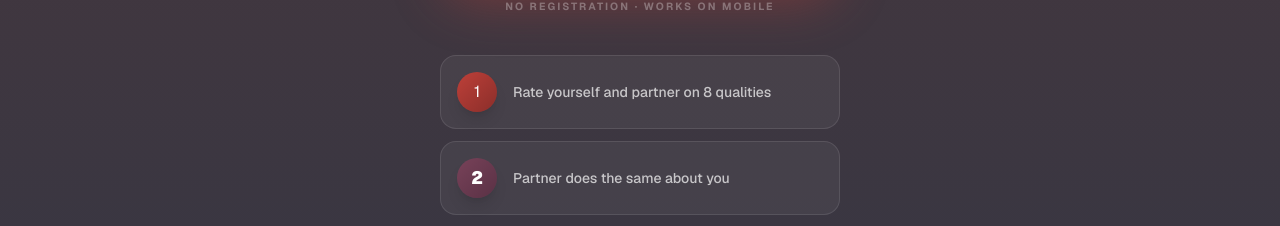
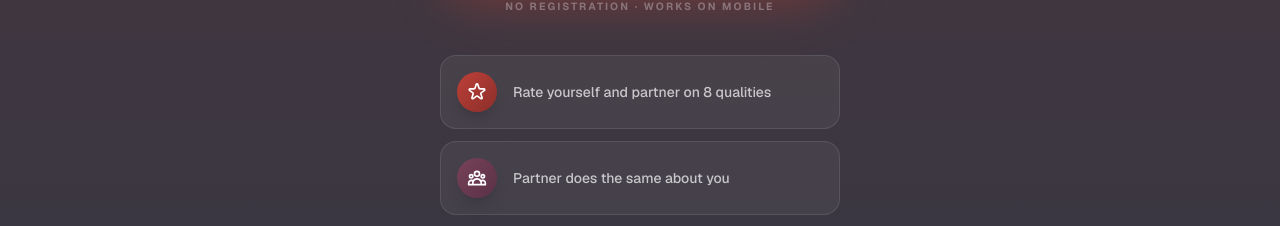
Before and after one commit to ivanshyla/knowing-you-app, a Next.js app: page / in a window 1280 px wide. Shown: the part 403-629 px from the top of the page. Built offline with nearby package versions, Linux system fonts and the light colour scheme; no server answers.

Commit message:
replace 1 and 2 with svg icons for real

```diff
--- a/app/page.tsx
+++ b/app/page.tsx
@@ -75,13 +75,17 @@ export default function HomePage() {
         <div className="mt-10 space-y-3">
           <div className="flex items-center gap-4 bg-white/5 rounded-2xl p-4 border border-white/10 group hover:bg-white/10 transition-all">
             <div className="w-10 h-10 rounded-full bg-gradient-to-br from-[#BE4039] to-[#8B2E2A] flex items-center justify-center shadow-lg group-hover:scale-110 group-hover:rotate-12 transition-all duration-300">
-              1
+              <svg className="w-5 h-5 text-white" fill="none" viewBox="0 0 24 24" stroke="currentColor" strokeWidth={2}>
+                <path strokeLinecap="round" strokeLinejoin="round" d="M11.049 2.927c.3-.921 1.603-.921 1.902 0l1.519 4.674a1 1 0 00.95.69h4.915c.969 0 1.371 1.24.588 1.81l-3.976 2.888a1 1 0 00-.363 1.118l1.518 4.674c.3.922-.755 1.688-1.538 1.118l-3.976-2.888a1 1 0 00-1.176 0l-3.976 2.888c-.783.57-1.838-.197-1.538-1.118l1.518-4.674a1 1 0 00-.363-1.118l-3.976-2.888c-.784-.57-.38-1.81.588-1.81h4.914a1 1 0 00.951-.69l1.519-4.674z" />
+              </svg>
             </div>
             <p className="text-sm text-white/70 font-medium">{t('home.step1')}</p>
           </div>
           <div className="flex items-center gap-4 bg-white/5 rounded-2xl p-4 border border-white/10 group hover:bg-white/10 transition-all">
-            <div className="w-10 h-10 rounded-full bg-gradient-to-br from-[#784259] to-[#5a3145] flex items-center justify-center text-white font-black text-lg shadow-lg group-hover:scale-110 group-hover:rotate-12 transition-all duration-300">
-              2
+            <div className="w-10 h-10 rounded-full bg-gradient-to-br from-[#784259] to-[#5a3145] flex items-center justify-center shadow-lg group-hover:scale-110 group-hover:rotate-12 transition-all duration-300">
+              <svg className="w-5 h-5 text-white" fill="none" viewBox="0 0 24 24" stroke="currentColor" strokeWidth={2}>
+                <path strokeLinecap="round" strokeLinejoin="round" d="M17 20h5v-2a3 3 0 00-5.356-1.857M17 20H7m10 0v-2c0-.656-.126-1.283-.356-1.857M7 20H2v-2a3 3 0 015.356-1.857M7 20v-2c0-.656.126-1.283.356-1.857m0 0a5.002 5.002 0 019.288 0M15 7a3 3 0 11-6 0 3 3 0 016 0zm6 3a2 2 0 11-4 0 2 2 0 014 0zM7 10a2 2 0 11-4 0 2 2 0 014 0z" />
+              </svg>
             </div>
             <p className="text-sm text-white/70 font-medium">{t('home.step2')}</p>
           </div>
```
